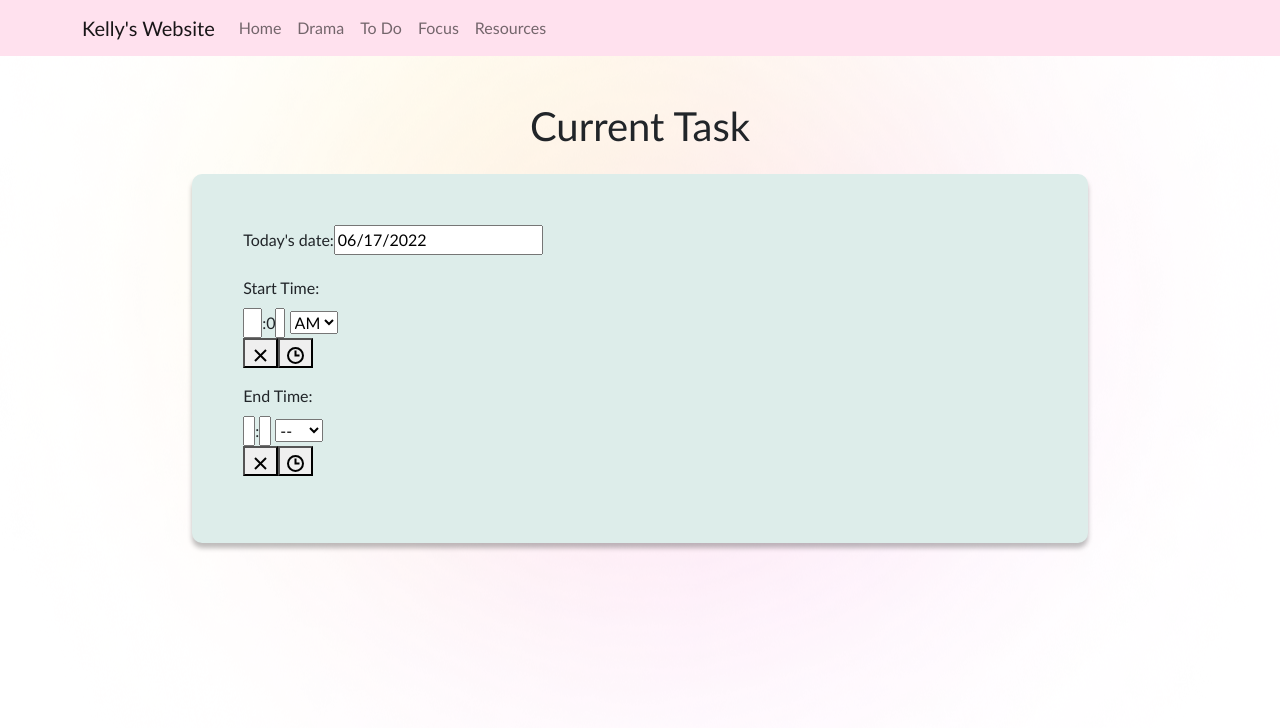
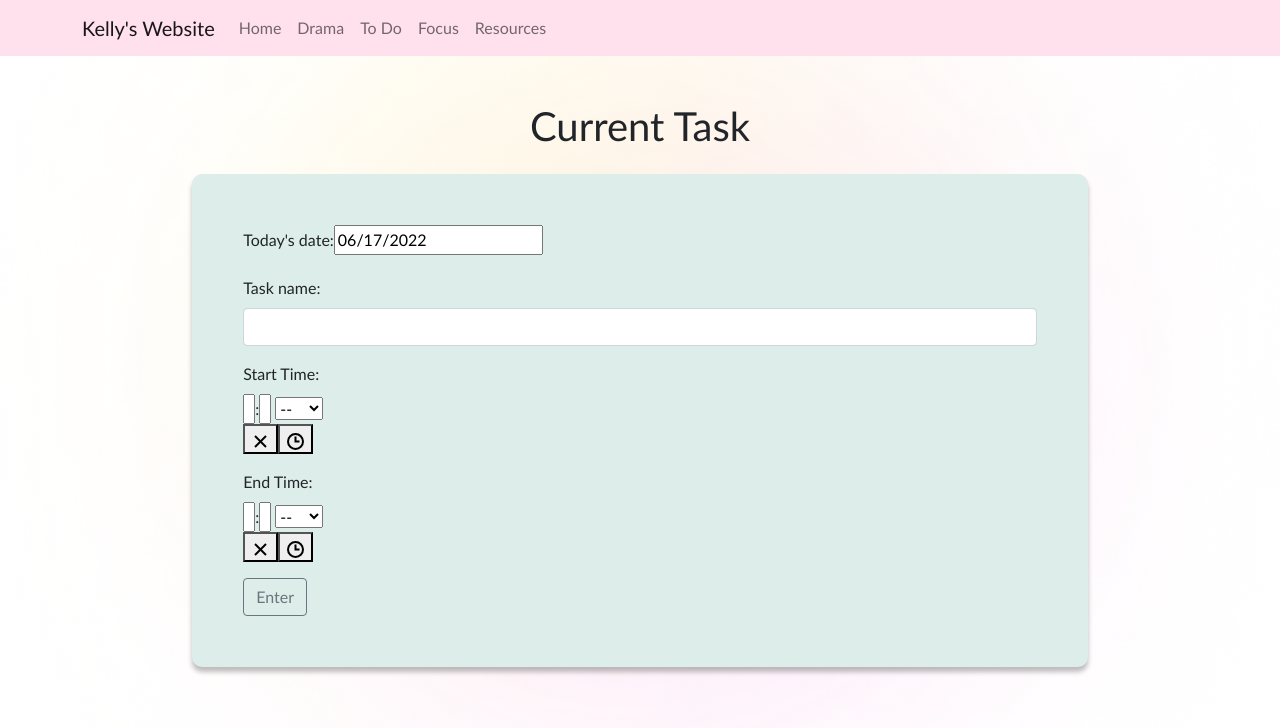
Before and after one commit to kellyzwang/kelly-personal-website, a React (Create React App) app: page /focus in a window 1280 px wide. Shown: the top 728 px of the page. Built offline with nearby package versions, Linux system fonts and the light colour scheme; no server answers; the database is empty.

Commit message:
modified focus page

```diff
--- a/package.json
+++ b/package.json
@@ -11,6 +11,7 @@
     "react": "^18.2.0",
     "react-bootstrap-validation": "^0.1.11",
     "react-datepicker": "^4.8.0",
+    "react-datetime-picker": "^3.5.0",
     "react-dom": "^18.2.0",
     "react-router-dom": "^6.3.0",
     "react-scripts": "5.0.1",
--- a/src/components/Focus.js
+++ b/src/components/Focus.js
@@ -1,10 +1,12 @@
 import React, { useState, useEffect } from 'react';
+
 import DatePicker from "react-datepicker";
 import "react-datepicker/dist/react-datepicker.css";
 import { Button, FormGroup, Label, Input, FormFeedback } from 'reactstrap';
+import DateTimePicker from 'react-datetime-picker';
 import TimePicker from 'react-time-picker';
 
-import { getDatabase, ref, onValue } from 'firebase/database';
+import { getDatabase, ref, set as firebaseSet, onValue, push as firebasePush } from 'firebase/database';
 
 import { NavBar } from './NavBar.js';
 
@@ -12,14 +14,17 @@ import { NavBar } from './NavBar.js';
 export function Focus(props) {
 
     const [dateSelected, setDateSelected] = useState(new Date());
-    const [startTime, setStartTime] = useState('10:00');
+    const [startTime, setStartTime] = useState('');
     const [endTime, setEndTime] = useState('');
+    const [workLength, setWorkLength] = useState('');
+    const [taskName, setTaskName] = useState('');
+
 
     //when day is clicked
     const handleDateSelect = (event) => {
         event.preventDefault();
-
-
+        const enteredValue = event.target.value;
+        setDateSelected(enteredValue);
     }
 
     const handleDateChange = (event) => {
@@ -27,14 +32,37 @@ export function Focus(props) {
         setDateSelected(enteredValue);
     }
 
-    const handleStartTimeChange = (event) => {
+    const handleTaskNameChange = (event) => {
         const enteredValue = event.target.value;
-        setStartTime(enteredValue);
+        setTaskName(enteredValue);
     }
-    const handleEndTimeChange = (event) => {
-        const enteredValue = event.target.value;
-        setEndTime(enteredValue);
+
+    // Calculate time difference
+    const calculateWorkLength = function (start, end) {
+        const startArr = start.split(':')
+        const endArr = end.split(':')
+        const minsdiff=parseInt(endArr[0],10)*60+parseInt(endArr[1],10)-parseInt(startArr[0],10)*60-parseInt(startArr[1],10);
+        const calculatedWorkLength = String(100+Math.floor(minsdiff/60)).substr(1)+':'+String(100+minsdiff%60).substr(1);
+        return calculatedWorkLength;
     }
+
+    const handleEnterButtonClick = (event) => {
+        event.preventDefault();
+        const timeDiff = calculateWorkLength(startTime, endTime);
+        setWorkLength(timeDiff);
+
+        const db = getDatabase();
+        const newData = {
+            date: dateSelected,
+            taskName: taskName,
+            workLength: workLength,
+        }
+        const allworkLengthData = ref(db, "allworkLengthData");
+        firebasePush(allworkLengthData, newData);
+    }
+
+
+
 
     return (
         <div>
@@ -52,10 +80,16 @@ export function Focus(props) {
                         </FormGroup>
 
                         <FormGroup>
+                            <Label for="dramaName">Task name:</Label>
+                            <Input value={taskName} onChange={handleTaskNameChange} />
+                            <FormFeedback>You will not be able to see this</FormFeedback>
+                        </FormGroup>
+
+                        <FormGroup>
                             <Label for="StartTime">Start Time:</Label>
                             <br></br>
                             <TimePicker
-                                onChange={handleStartTimeChange}
+                                onChange={setStartTime}
                                 value={startTime} />{'  '}
                         </FormGroup>
 
@@ -63,9 +97,13 @@ export function Focus(props) {
                             <Label for="EndTime">End Time:</Label>
                             <br></br>
                             <TimePicker
-                                onChange={handleEndTimeChange}
+                                onChange={setEndTime}
                                 value={endTime} />
                         </FormGroup>
+                        <Button outline color="secondary"
+                                onClick={handleEnterButtonClick}>
+                            Enter
+                        </Button>
                     </div>
                 </div>
             </section>
```
Also changed, not shown: 1 other file (tests, documents, lock files or other folders).
